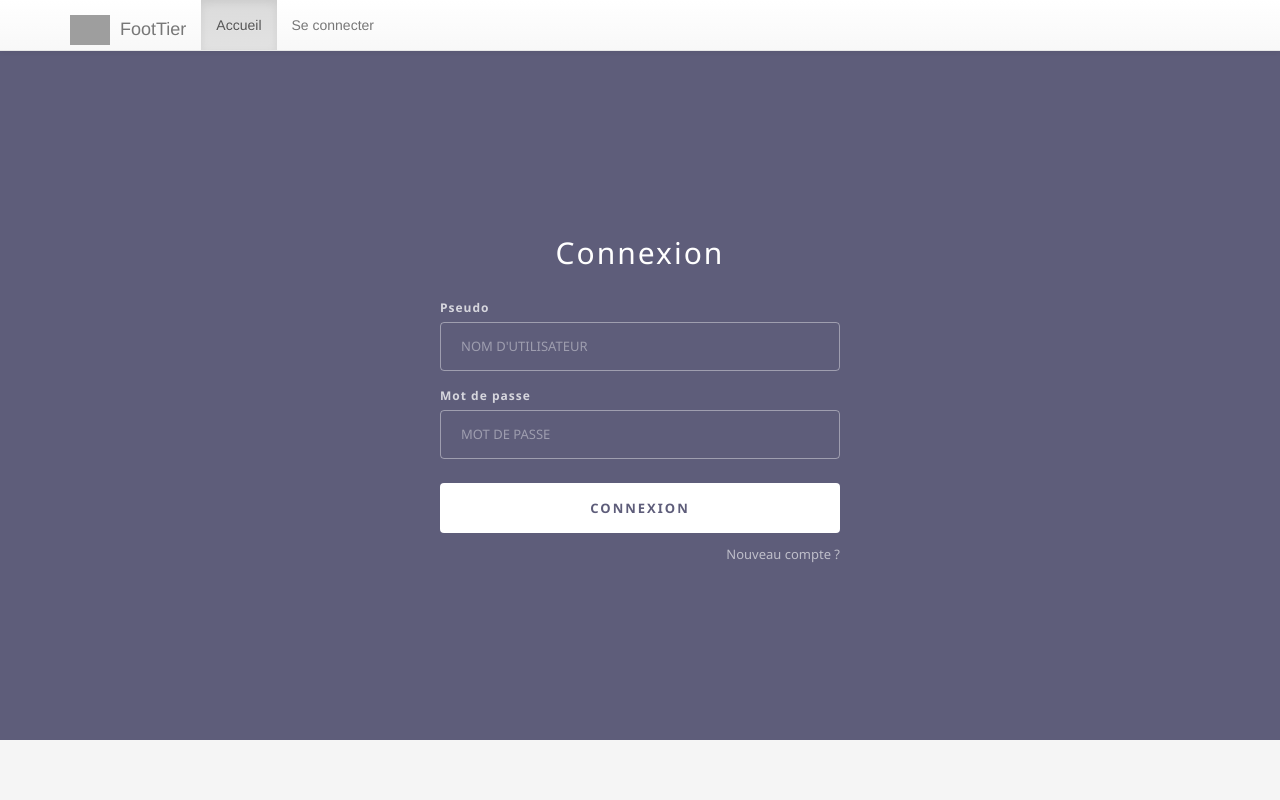
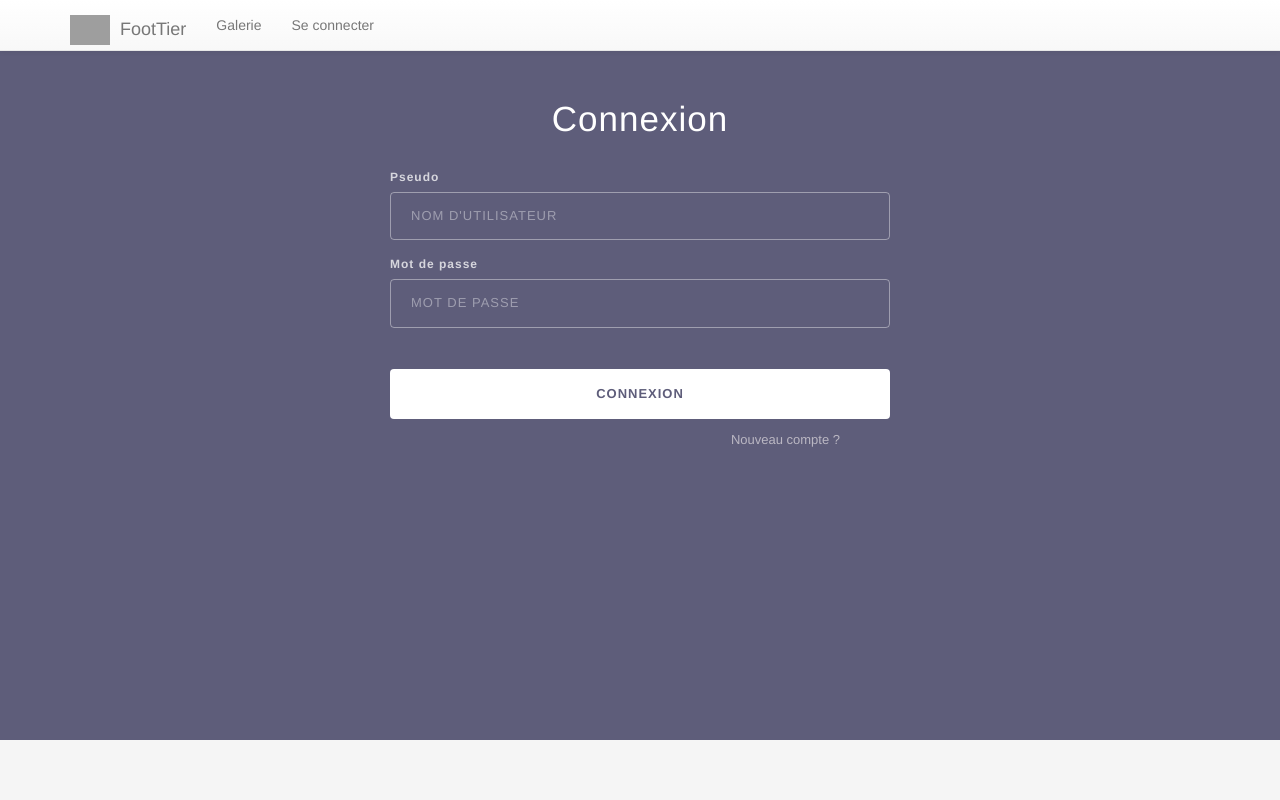
Before and after one commit to Domain-Noam/FootTier, a PHP site: page / in a window 1280 px wide. Run offline with PHP 8.4, Linux system fonts and the light colour scheme; grey boxes are pictures that could not be loaded.

Commit message:
push avant de poursuivre sur du JS

```diff
--- a/controleur.php
+++ b/controleur.php
@@ -35,7 +35,7 @@ session_start();
 
 					}
 				}
-				$addArgs = array();
+				$addArgs = array("view"=>"galerie");
 
 				// On redirigera vers la page index automatiquement
 			break;
--- a/css/style.css
+++ b/css/style.css
@@ -2,36 +2,51 @@
 
 /*POUR BOOSTRAP*/
 
-html, body {
+/* Sticky footer styles
+Style inspiré de http://www.bootstrapzero.com/bootstrap-template/sticky-footer
+-------------------------------------------------- */
+
+html,
+body {
   height: 100%;
-  background-color: #5e5d7a;
+  /* The html and body elements cannot have any padding or margin. */
 }
 
+/* Wrapper for page content to push down footer */
 #wrap {
   min-height: 100%;
   height: auto !important;
   height: 100%;
+  /* Negative indent footer by its height */
   margin: 0 auto -60px;
+  /* Pad bottom by footer height */
   padding: 0 0 60px;
-  background-color: #5e5d7a; /*Pour éviter le fond blanc du container Bootstrap, qu'il met par défaut*/
+  background-color: #5e5d7a;
 }
 
+/* Set the fixed height of the footer here */
 #footer {
   height: 60px;
   background-color: #f5f5f5;
 }
 
+
+
+/* Custom page CSS
+-------------------------------------------------- */
+/* Not required for template or sticky footer method. */
+
 #wrap > .container {
   padding: 60px 15px 0;
-  background-color: #5e5d7a; /* Bootstrap met parfois un fond blanc ici, donc nous l'avons passé à la couleur souhaitée */
+  background-color: #5e5d7a;
 }
-
 .container .credit {
   margin: 20px 0;
 }
 
 #footer > .container {
-  padding-left: 15px; padding-right: 15px;
+  padding-left: 15px;
+  padding-right: 15px;
 }
 
 code {
@@ -40,10 +55,6 @@ code {
 
 /*PAGES CONNEXION ET INSCRIPTION*/
 
-body{
-    background-color: #5e5d7a !important;
-}
-
 /*Formulaire mis au centre*/
 .centre {
     display: flex;
@@ -51,27 +62,22 @@ body{
     justify-content: center;
     align-items: center;
     padding: 40px 20px;
-    font-family: 'Segoe UI', Arial, sans-serif;
-    background-color: #5e5d7a;
-    min-height: calc(100vh - 120px); /*header + footer, pour les séparer*/
-    color: #ffffff;
 }
 
 /*Les titres : Connexion / Inscription */
 .centre h1 {
-    color: #ffffff !important;
-    font-size: 30px;
+    color: #ffffff;
+    font-size: 35px;
     margin-bottom: 30px;
     margin-top: 0;
-    letter-spacing: 2px;
-    font-weight: 400;
+    letter-spacing: 1px; /*Pour décoller les lettres car ça nous paraissait pas très beau*/
     text-align: center;
 }
 
 /*Le formulaire lui-même, pour séparer les champs*/
 .centre form {
     width: 100%;
-    max-width: 400px;
+    max-width: 500px;
     display: flex;
     flex-direction: column; /*Aligne verticalement*/
     gap: 16px; /*Permet la séparation des champs*/
@@ -85,75 +91,64 @@ body{
     width: 100%;
 }
 
-/*Pour les labels (!important sinon cela ne fonctionnait pas*/
+/*Pour les labels*/
 .centre .formPseudo label {
-    color: rgba(255, 255, 255, 0.75) !important;
-    font-size: 12px !important;
-    font-weight: 600 !important;
-    letter-spacing: 1px !important;
-    margin-bottom: 0 !important;
+    color: rgba(255, 255, 255, 0.75);
+    font-size: 12px;
+    font-weight: 600;
+    letter-spacing: 1px;
+    margin-bottom: 0;
 }
 
-/*Pour les champs de saisie que l'on voulait rendre transparents, on a également utilisé !important pour la même raison*/
+/*Pour les champs de saisie que l'on voulait rendre transparents*/
 .centre .info {
-    background: transparent !important;
-    border: 1px solid rgba(255, 255, 255, 0.4) !important;
-    border-radius: 4px !important;
-    color: #ffffff !important;
-    padding: 14px 20px !important;
-    height: auto !important;
-    font-size: 13px !important;
-    width: 100% !important;
-    box-sizing: border-box !important;
-    transition: border-color 0.2s;
+    background: transparent;
+    border: 1px solid rgba(255, 255, 255, 0.4); /*Pour voir les bords du champ*/
+    border-radius: 4px; /*Pour que les bords ne soient pas en pic*/
+    padding: 14px 20px;
+    height: auto;
+    font-size: 13px;
+    width: 100%; /*Pour prendre toute la largeur disponible*/
 }
-
-/*.centre .info:focus {
-    border-color: rgba(255, 255, 255, 0.9) !important;
-    outline: none !important;
-    box-shadow: none !important;
-}*/
 
 /*Pour les placeholder car on les veux en gris*/
 .centre .info::placeholder {
-    color: rgba(255, 255, 255, 0.4) !important;
-    /*letter-spacing: 1px;*/
+    color: rgba(255, 255, 255, 0.4);
+    letter-spacing: 1px; /*On décolle les lettres, ça rend mieux, surtout que c'est en majuscule*/
 }
 
-/*Pour le bouton blanc pour connexion et inscription, tout mis en important pour les mêmes raisons*/
+/*Pour le bouton blanc pour connexion et inscription*/
 .centre .bouton {
-    background-color: #ffffff !important;
-    color: #5e5d7a !important;
-    border: none !important;
-    border-radius: 4px !important;
-    padding: 16px !important;
-    font-weight: bold !important;
-    font-size: 13px !important;
-    letter-spacing: 2px !important;
-    text-transform: uppercase !important;
-    cursor: pointer !important;
-    margin-top: 8px !important;
-    width: 100% !important;
-    transition: background-color 0.2s !important;
+    background-color: #ffffff;
+    color: #5e5d7a; /*Le texte sur le bouton aura une couleur en lien avec le fond*/
+    border: none; /*On retire les bords, le design rend mieux*/
+    border-radius: 4px;
+    padding: 16px;
+    font-weight: bold; /*On met en gras*/
+    font-size: 13px;
+    letter-spacing: 1px; /*Pour la même raison, on trouvait que coller cela faisait bizarre pour les lettres*/
+    cursor: pointer; /*On affiche la main*/
+    margin-top: 25px; /*Pour un écart avec les champs, comme dans nos mockups*/
+    width: 100%;
 }
 
-/*.centre .bouton:hover {
-    background-color: #eeedf3 !important;
-}*/
+.centre .bouton:hover {
+    background-color: #f1cbc9; /*On modifie légèrement la couleur du bouton au passage de la souris pour l'esthétique*/
+}
 
 /*Pour le lien "Nouveau compte ?" dans connexion.php*/
 .centre .nv_compte {
     display: block;
     text-align: right;
-    color: rgba(255, 255, 255, 0.6) !important;
+    color: rgba(248, 243, 243, 0.6);
     font-size: 13px;
     text-decoration: none; /*Pour respecter nos mockups, on enlève le soulignement*/
     margin-top: 12px;
     width: 100%;
-    max-width: 400px;
+    max-width: 400px; /*Cela permet d'aligner là où on souhaite, pour éviter que le texte parte trop vers la droite*/
 }
 
 .centre .nv_compte:hover {
-    color: #ffffff !important;
-    text-decoration: underline !important; /*On remet le soulignement au moment où l'utilisateur passe dessus pour lui montrer que c'est bien un lien*/
+    color: #ffffff; /*On modifie légèrement la couleur pour l'esthétique et pour que l'utilisateur voit bien*/
+    text-decoration: underline; /*On remet le soulignement au moment où l'utilisateur passe dessus pour lui montrer que c'est bien un lien*/
 }
--- a/views/connexion.php
+++ b/views/connexion.php
@@ -23,7 +23,7 @@ $passe = valider("mot_de_passe", "COOKIE");
     <label for="mdp">Mot de passe</label>
     <input type="password" class="info" id="mdp" name="passe" placeholder="MOT DE PASSE" value="<?php echo $passe;?>">
   </div>
-  <button type="submit" name="action" value="Connexion" class="bouton">Connexion</button>
+  <button type="submit" name="action" value="Connexion" class="bouton">CONNEXION</button>
 </form>
 <a href="index.php?view=inscription" class="nv_compte">Nouveau compte ?</a>
 
--- a/views/header.php
+++ b/views/header.php
@@ -59,12 +59,12 @@ echo "<?xml version=\"1.0\" encoding=\"utf-8\" ?>";
         <button type="button" class="navbar-toggle" data-toggle="collapse" data-target=".navbar-collapse">
           <span class="icon-bar"></span>
         </button>
-	<a class="navbar-brand" href="index.php?view=accueil"><img src="ressources/ig2i.jpeg" alt="Logo FootTier" />FootTier</a>
+	<a class="navbar-brand" href="index.php?view=galerie"><img src="ressources/ig2i.jpeg" alt="Logo FootTier" />FootTier</a>
       </div>
       <div class="collapse navbar-collapse">
         <ul class="nav navbar-nav">
          	<!-- <li class="active"><a href="index.php?view=accueil">Accueil</a></li> -->
-		<?=mkHeadLink("Accueil","accueil",$view)?>
+		<?=mkHeadLink("Galerie","galerie",$view)?>
 		<?php
 		// Si l'utilisateur n'est pas connecte, on affiche un lien de connexion
 		if (!valider("connecte","SESSION")) {
--- a/views/inscription.php
+++ b/views/inscription.php
@@ -19,7 +19,7 @@ if (basename($_SERVER["PHP_SELF"]) != "index.php")
     <label for="mdp">Mot de passe</label>
     <input type="password" class="info" id="mdp" name="passe" placeholder="MOT DE PASSE" value="">
   </div>
-  <button type="submit" name="action" value="Inscription" class="bouton">Inscription</button>
+  <button type="submit" name="action" value="Inscription" class="bouton">INSCRIPTION</button>
 </form>
 
 </div>
```
